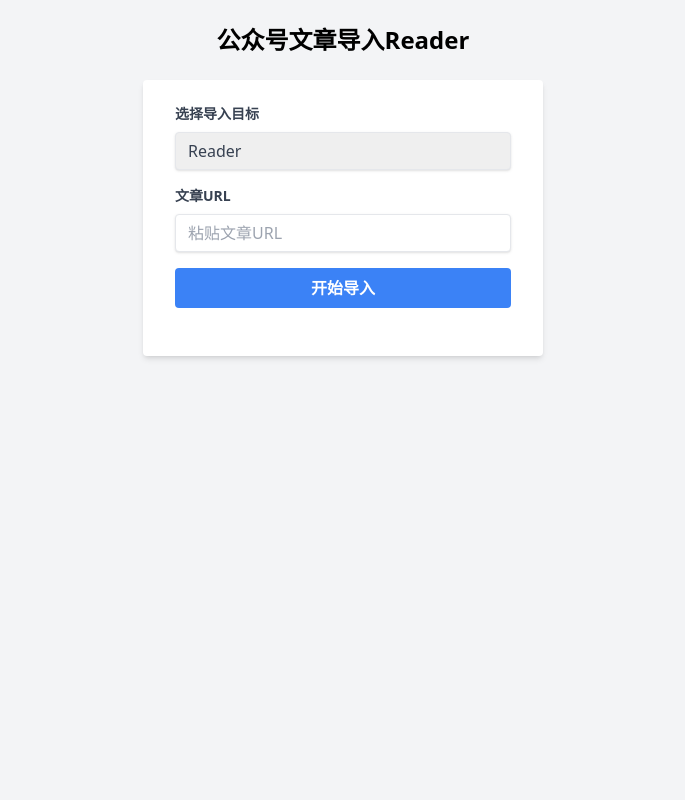
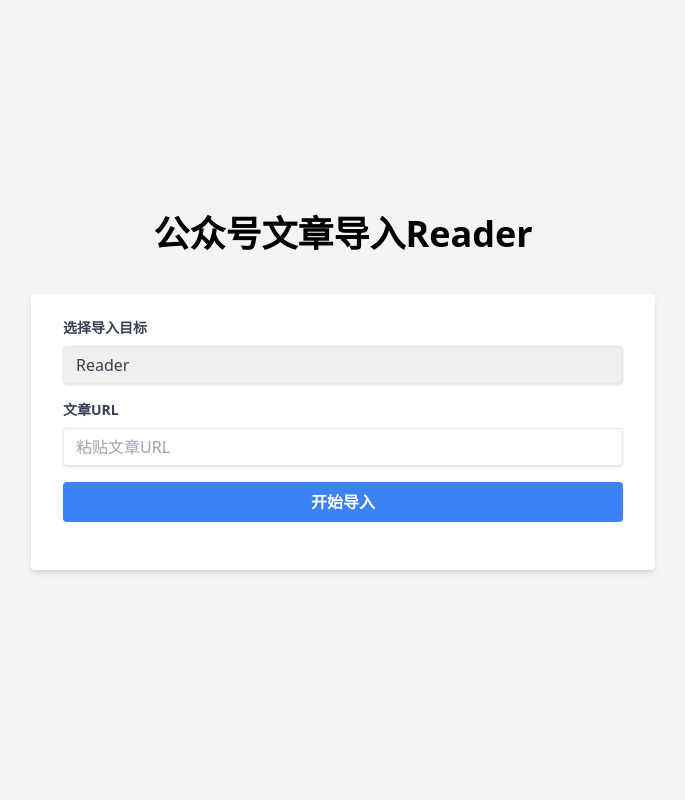
Before and after one commit to autism-ip/Wechat2Reader, a Flask app: page / in a window 1280 px wide. Shown: the whole page, without its empty margins (297-982 px from the left). Run offline with Flask 3, Linux system fonts and the light colour scheme; some libraries are stand-ins or nearby versions.

Commit message:
resize page

```diff
--- a/templates/index.html
+++ b/templates/index.html
@@ -7,9 +7,9 @@
     <script src="https://cdn.tailwindcss.com"></script>
     <script src="https://cdn.jsdelivr.net/npm/axios/dist/axios.min.js"></script>
 </head>
-<body class="bg-gray-100">
-    <div class="container mx-auto max-w-md p-6">
-        <h1 class="text-2xl font-bold text-center mb-6">公众号文章导入Reader</h1>
+<body class="bg-gray-100 min-h-screen flex items-center justify-center">
+    <div class="container mx-auto max-w-2xl p-6">
+        <h1 class="text-4xl font-bold text-center mb-10">公众号文章导入Reader</h1>
         <div class="bg-white shadow-md rounded px-8 pt-6 pb-8 mb-4">
             <div class="mb-4">
                 <label class="block text-gray-700 text-sm font-bold mb-2" for="destination">
```
